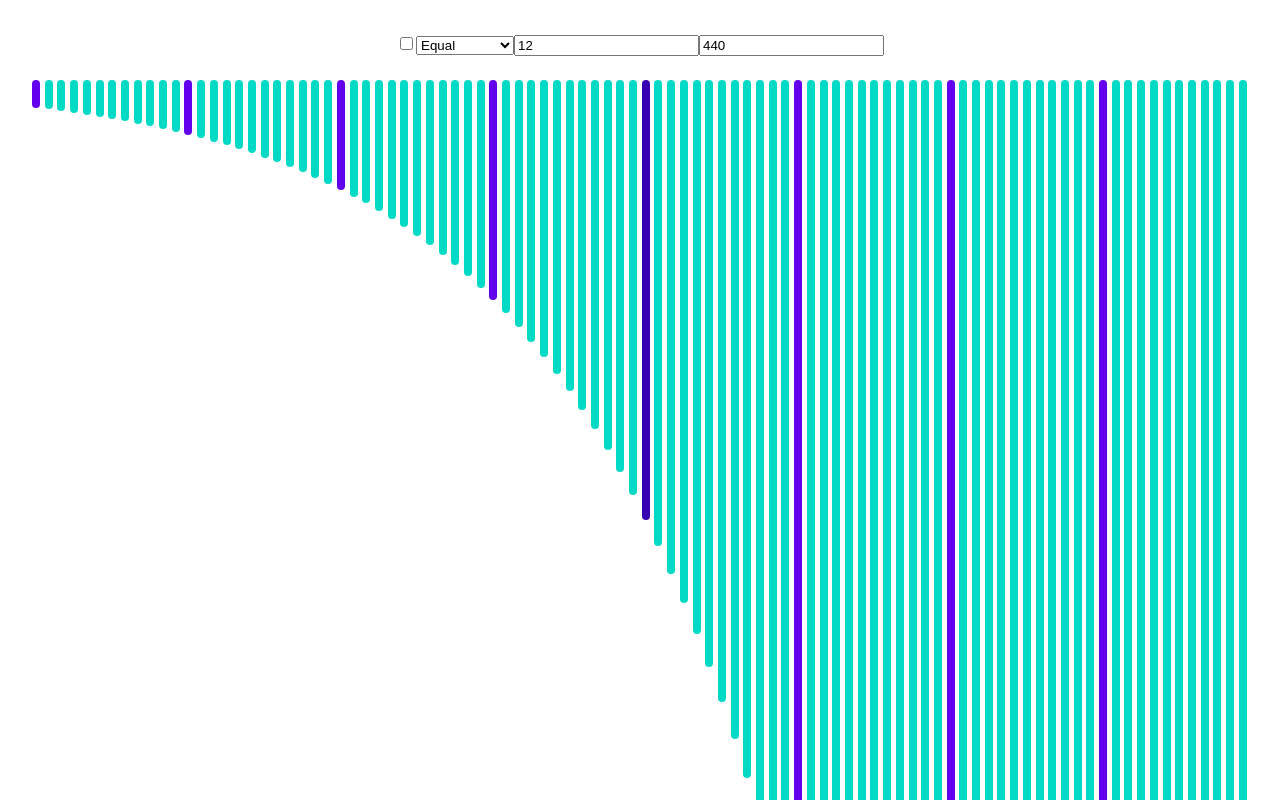
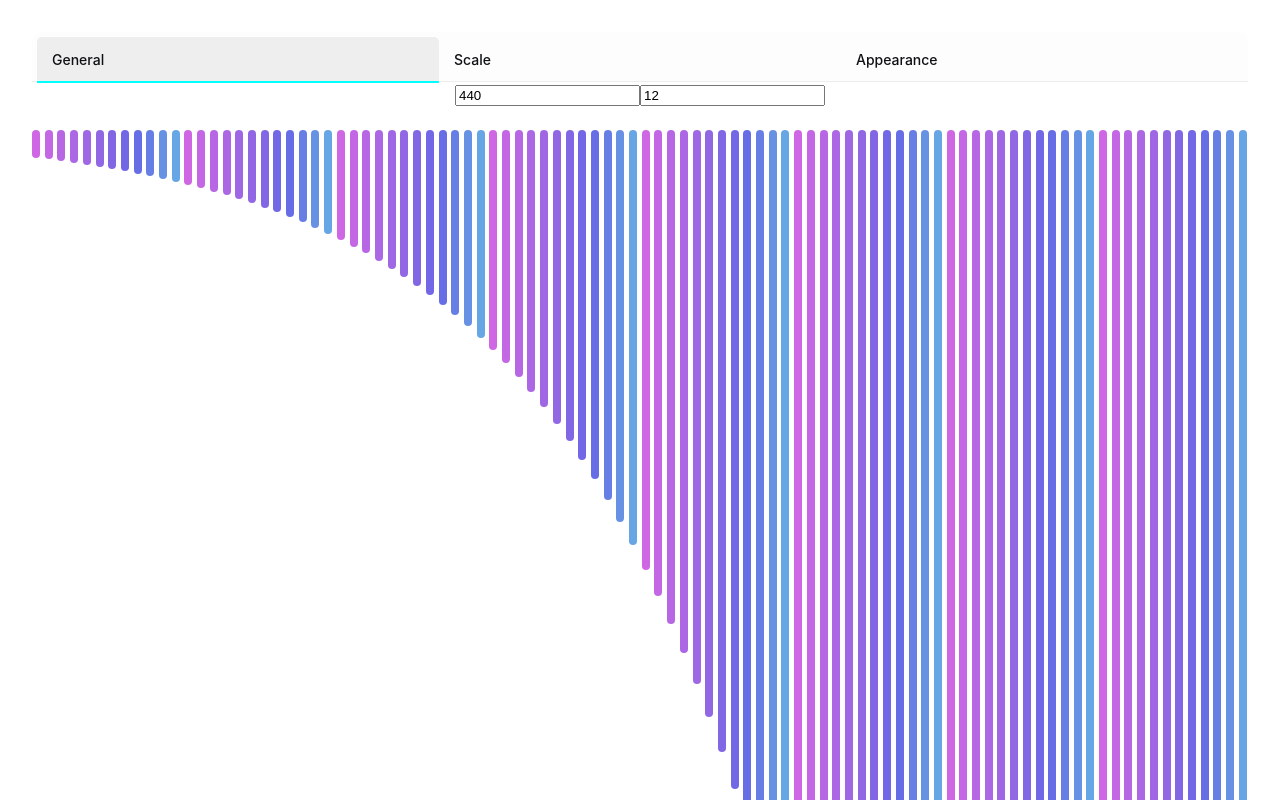
Before and after one commit to aacheng17/mere-music, a React (Vite) app: page / in a window 1280 px wide. Shown: the top 800 px of the page. Built offline with nearby package versions, Linux system fonts and the light colour scheme.

Commit message:
StringSettings, use Freq

```diff
--- a/src/App.css
+++ b/src/App.css
@@ -5,10 +5,3 @@
   padding: 2rem;
   text-align: center;
 }
-
-.mm-strings-container {
-  display: flex;
-  flex-direction: row;
-  width: 100%;
-  justify-content: space-between;
-}
--- a/src/App.tsx
+++ b/src/App.tsx
@@ -2,12 +2,8 @@ import React from 'react'
 import './App.css'
 import { String } from './components/String'
 import { motion } from "motion/react"
-
-enum ScaleType {
-  EQUAL = "Equal", JUST = "Just", PYTHAGOREAN = "Pythagorean"
-}
-
-const allScaleTypes = [ ScaleType.EQUAL, ScaleType.JUST, ScaleType.PYTHAGOREAN ]
+import { IStringSettingsModel, StringSettings } from './components/StringSettings'
+import { Freq, ScaleType } from './Models'
 
 const getGcd = (a:number,b:number): number => {
   return b ? getGcd(b, a%b) : a;
@@ -20,99 +16,71 @@ const reduceFraction = (n:number, d:number) => {
 const getId = (x:number[]) => `${x[0]},${x[1]}`
 const fromId = (x:string) => x.split(',').map(s => parseInt(s, 10))
 
-export class Freq {
-  n?: number
-  d?: number
-  ratio: number
+function App() {
+  const [ stringSettings, setStringSettings ] = React.useState<IStringSettingsModel>({
+    referenceNote: 440,
+    notesPerOctave: 12,
 
-  constructor(a: number, b?: number) {
-    if (b === undefined) {
-      this.ratio = a
-    } else {
-      this.n = a
-      this.d = b
-      this.ratio = this.n / this.d
-    }
-  }
-}
+    scaleType: ScaleType.EQUAL,
+    powersOf2Only: true,
+    highestDenominator: 16,
+    baseNum: 3,
+    baseDen: 2,
 
-function App() {
-  const [notes, setNotes] = React.useState<number[]>([])
+    logView: false
+  })
+  const [notes, setNotes] = React.useState<Freq[]>([])
 
-  const [ logView, setLogView ] = React.useState(false)
-  const [ referenceNote, setReferenceNote ] = React.useState(440)
   const octaveMult = 2
   const octavesBelow = 4
   const octavesAbove = 3
-  const [ notesPerOctave, setNotesPerOctave ] = React.useState(12)
-  const [ scaleType, setScaleType ] = React.useState(ScaleType.EQUAL)
 
-  // JUST
-  const [ powersOf2Only, setPowersOf2Only ] = React.useState(true)
-  const [ highestDenominator, setHighestDenominator ] = React.useState(16)
-
-  // PYTHAGOREAN
-  const [ baseNum, setBaseNum ] = React.useState(3)
-  const [ baseDen, setBaseDen ] = React.useState(2)
-
-  const [ hoveredFreq, setHoveredFreq ] = React.useState<number>()
-
-  const scaleTypeSelect = React.useMemo(() => {
-    return (
-      <motion.select
-        value={scaleType}
-        onChange={e => setScaleType(e.target.value as React.SetStateAction<ScaleType>)}
-      >
-        {allScaleTypes.map(t => {
-          return (<motion.option>{t}</motion.option>)
-        })}
-      </motion.select>)
-  }, [scaleType])
+  const [ hoveredStringIndex, setHoveredStringIndex ] = React.useState<number>()
 
   const setNotesViaRatios = React.useCallback((ratios: number[]) => {
-    let octaves = [referenceNote]
-    let c = referenceNote
+    let octaves = [stringSettings.referenceNote]
+    let c = stringSettings.referenceNote
     for (let i=0; i<octavesBelow; i++) {
       c /= octaveMult
       octaves = [ c, ...octaves]
     }
-    c = referenceNote
+    c = stringSettings.referenceNote
     for (let i=0; i<octavesAbove; i++) {
       c *= octaveMult
       octaves.push(c)
     }
 
-    const result = []
+    const freqs = []
     for (const octave of octaves) {
-      result.push(octave)
+      freqs.push(new Freq(octave, 1))
       for (const ratio of ratios) {
-        result.push(octave * ratio)
+        freqs.push(new Freq(octave, ratio))
       }
     }
 
-    setNotes(result)
-  },[referenceNote])
+    setNotes(freqs)
+  },[stringSettings.referenceNote])
 
   const getEqualTemperamentRatios = React.useCallback(() => {
-    const k = Math.pow(octaveMult, 1/notesPerOctave)
+    const k = Math.pow(octaveMult, 1/stringSettings.notesPerOctave)
     const ratios = [k]
     let ratio = k
-    for (let i=1; i<notesPerOctave-1; i++) {
+    for (let i=1; i<stringSettings.notesPerOctave-1; i++) {
       ratio *= k
       ratios.push(ratio)
     }
     return ratios
-  },[notesPerOctave])
+  },[stringSettings.notesPerOctave])
 
   const getJustIntonationRatios = React.useCallback(() => {
     const possibleRatios = new Set<string>()
     const ratios = []
     let n = 2, d = 1;
-    while (d <= highestDenominator) {
+    while (d <= stringSettings.highestDenominator) {
       const r = getId(reduceFraction(n, d))
       if (!possibleRatios.has(r)) possibleRatios.add(r)
       if (n / d >= 2) {
-        if (powersOf2Only) {
+        if (stringSettings.powersOf2Only) {
           d*=2
         } else { d+=1 }
         n = d+1
@@ -135,10 +103,10 @@ function App() {
     }
 
     return ratios
-  }, [getEqualTemperamentRatios, highestDenominator, powersOf2Only])
+  }, [getEqualTemperamentRatios, stringSettings.highestDenominator, stringSettings.powersOf2Only])
 
   React.useEffect(() => {
-    switch (scaleType) {
+    switch (stringSettings.scaleType) {
       case ScaleType.EQUAL: {
         setNotesViaRatios(getEqualTemperamentRatios())
         break
@@ -149,10 +117,10 @@ function App() {
       }
       case ScaleType.PYTHAGOREAN: {
         const ratios = []
-        const effectiveNotesPerOctave = baseNum === baseDen ? 1 : notesPerOctave
+        const effectiveNotesPerOctave = stringSettings.baseNum === stringSettings.baseDen ? 1 : stringSettings.notesPerOctave
         for (let i=1; i<effectiveNotesPerOctave; i++) {
           let ratio: number = ratios[ratios.length - 1] ?? 1
-          ratio *= baseNum / baseDen
+          ratio *= stringSettings.baseNum / stringSettings.baseDen
           if (ratio > octaveMult) while (ratio > octaveMult) ratio /= octaveMult
           if (ratio < 1/octaveMult) while (ratio < 1/octaveMult) ratio *= octaveMult
           ratios.push(ratio)
@@ -162,51 +130,36 @@ function App() {
         break
       }
     }
-  },[referenceNote, octavesBelow, octavesAbove, scaleType, notesPerOctave, baseNum, baseDen, setNotesViaRatios, octaveMult, getEqualTemperamentRatios, highestDenominator, powersOf2Only, getJustIntonationRatios])
+  }, [getEqualTemperamentRatios, getJustIntonationRatios, setNotesViaRatios, stringSettings.baseDen, stringSettings.baseNum, stringSettings.notesPerOctave, stringSettings.scaleType])
 
   const stringElements = React.useMemo(() => {
     return notes.map((n, i) => {
       return (<String
         layoutId={`string${i}`}
         freq={n}
-        referenceNote={referenceNote}
-        logView={logView}
-        hoveredFreq={hoveredFreq}
-        onHoverStart={() => setHoveredFreq(n)}
-        onHoverEnd={() => setHoveredFreq(undefined)}
+        isSemiHover={hoveredStringIndex && (i % stringSettings.notesPerOctave === hoveredStringIndex % stringSettings.notesPerOctave) || false}
+        logView={stringSettings.logView}
+        onHoverStart={() => setHoveredStringIndex(i)}
+        onHoverEnd={() => setHoveredStringIndex(undefined)}
       />)
     })
-  }, [hoveredFreq, logView, notes, referenceNote])
-
-  const makeHandleChangeInt = React.useCallback((setFunc: (n: number) => void, min: number, max: number) => (e: React.ChangeEvent<HTMLInputElement>) => {
-    const n = parseInt(e.target.value, 10)
-    if (isNaN(n) || n < min || n > max) return
-    setFunc(n)
-  },[])
+  }, [notes, hoveredStringIndex, stringSettings.notesPerOctave, stringSettings.logView])
 
   return (
     <>
-      <motion.input type="checkbox" checked={logView} onChange={() => setLogView(!logView)}/>
-      {scaleTypeSelect}
-      <motion.input type="number" defaultValue={notesPerOctave} onChange={makeHandleChangeInt(setNotesPerOctave, 1, 20)}/>
-      <motion.input type="number" defaultValue={referenceNote} onChange={makeHandleChangeInt(setReferenceNote, 100, 1000)}/>
-      {
-        scaleType === ScaleType.JUST && (<>
-          <motion.input type="checkbox" checked={powersOf2Only} onChange={() => setPowersOf2Only(!powersOf2Only)}/>
-          <motion.input type="number" defaultValue={highestDenominator} onChange={makeHandleChangeInt(setHighestDenominator, 8, 32)}/>
-        </>)
-      }
-      {
-        scaleType === ScaleType.PYTHAGOREAN && (<>
-          <motion.input type="number" defaultValue={baseNum} onChange={makeHandleChangeInt(setBaseNum, 1, 20)}/>
-          <motion.input type="number" defaultValue={baseDen} onChange={makeHandleChangeInt(setBaseDen, 100, 1000)}/>
-        </>)
-      }
-      <div className="mm-strings-container">
+      <StringSettings settings={stringSettings} onChangeSettings={(settings: IStringSettingsModel) => setStringSettings(settings)} />
+      <motion.div style={stringsContainer}>
         {stringElements}
-      </div>
+      </motion.div>
     </>
   )
 }
 
+const stringsContainer: React.CSSProperties = {
+  display: 'flex',
+  flexDirection: 'row',
+  width: '100%',
+  justifyContent: 'space-between'
+}
+
 export default App
--- /dev/null
+++ b/src/Models.ts
@@ -0,0 +1,27 @@
+export class Freq {
+  root: number
+  n?: number
+  d?: number
+  ratio: number
+  absoluteFreq: number
+
+  constructor(root: number, a: number, b?: number) {
+    this.root = root
+
+    if (b === undefined) {
+      this.ratio = a
+    } else {
+      this.n = a
+      this.d = b
+      this.ratio = this.n / this.d
+    }
+
+    this.absoluteFreq = this.root * this.ratio
+  }
+}
+
+export enum ScaleType {
+  EQUAL = "Equal", JUST = "Just", PYTHAGOREAN = "Pythagorean"
+}
+
+export const allScaleTypes = [ ScaleType.EQUAL, ScaleType.JUST, ScaleType.PYTHAGOREAN ]
--- a/src/components/String.css
+++ /dev/null
@@ -1,17 +0,0 @@
-.mm-string-container {
-  display: flex;
-  flex-direction: column;
-  align-items: center;
-}
-
-.mm-string-label {
-  visibility: hidden;
-}
-
-.semi-hover .mm-string-label {
-  visibility: visible;
-}
-
-.mm-string-label {
-  width: 0px;
-}
--- a/src/components/String.tsx
+++ b/src/components/String.tsx
@@ -1,48 +1,34 @@
 import React from 'react'
 import { motion } from "motion/react"
-import './String.css'
+import { Freq } from '../Models';
 
 export const String = (props: {
   layoutId: string,
-  freq: number,
-  referenceNote: number,
+  freq: Freq,
   logView: boolean,
-  hoveredFreq?: number,
+  isSemiHover: boolean,
   onHoverStart?: ()=>void,
-  onHoverEnd?: ()=>void;
+  onHoverEnd?: ()=>void
 }) => {
-  const { layoutId, freq, referenceNote, logView, hoveredFreq, onHoverStart, onHoverEnd } = props
+  const { layoutId, freq, logView, isSemiHover, onHoverStart, onHoverEnd } = props
 
-  const height = React.useMemo(() => logView ? Math.log(freq)*100 : freq, [freq, logView])
-
-  const hoverScaleY = React.useMemo(() => {
-    return 15 / height + 1
-  }, [height])
-
-  const backgroundColor = React.useMemo(() => {
-    if (referenceNote === freq) return "#3700b3"
-    if (Number.isInteger(referenceNote/freq) || Number.isInteger(freq/referenceNote)) return "#6200EE"
-    return "#03dac6"
-  }, [freq, referenceNote])
-
-  const isSemiHover = React.useMemo(() => {
-    if (!hoveredFreq) return false
-    if (Number.isInteger(hoveredFreq/freq) || Number.isInteger(freq/hoveredFreq)) return true
-  }, [freq, hoveredFreq])
-
-  const className = React.useMemo(() => {
-    let s = 'mm-string-container'
-    if (isSemiHover) s += ' semi-hover'
-    return s
-  }, [isSemiHover])
+  const height: number = React.useMemo(() => logView ? Math.log(freq.absoluteFreq)*100 : freq.absoluteFreq, [freq.absoluteFreq, logView])
+  const hoverScaleY = React.useMemo(() => 15 / height + 1, [height])
+  const backgroundColor = React.useMemo(() => `hsl(${(360 * (2 - freq.ratio)) / 4 + 200}, 70%, 65%)`, [freq])
+  const roundedFreq = React.useMemo(() => (Math.round(freq.absoluteFreq * 100) / 100).toFixed(2), [freq.absoluteFreq])
 
   const animate = React.useMemo(() => {
     if (isSemiHover) return { scaleY: hoverScaleY, scaleX: 1.2 }
-    return {}
-  },[hoverScaleY, isSemiHover])
+    return { scaleY: 1, scaleX: 1 }
+  }, [hoverScaleY, isSemiHover])
 
-  return (<div className={className}>
-    <motion.div className='mm-string-label' animate={{ rotate: -90 }}>{freq}</motion.div>
+  const stringLabel: React.CSSProperties = React.useMemo(() => {
+    return { width: '0px', visibility: isSemiHover ? 'visible' : 'hidden' }
+  }, [isSemiHover])
+
+  return (
+    <motion.div style={stringContainer}>
+    <motion.div style={stringLabel} animate={{ rotate: -90 }}>{roundedFreq}</motion.div>
     <motion.div
       layoutId={layoutId}
       style={{
@@ -62,5 +48,11 @@ export const String = (props: {
       onHoverStart={onHoverStart}
       onHoverEnd={onHoverEnd}
     />
-  </div>)
+  </motion.div>)
 }
+
+const stringContainer: React.CSSProperties = {
+  display: 'flex',
+  flexDirection: 'column',
+  alignItems: 'center'
+}
--- /dev/null
+++ b/src/components/StringSettings.tsx
@@ -0,0 +1,193 @@
+import React from "react";
+import { AnimatePresence, motion } from "motion/react"
+import { allScaleTypes, ScaleType } from "../Models";
+
+export interface IStringSettingsModel {
+  referenceNote: number,
+  notesPerOctave: number,
+
+  scaleType: ScaleType,
+  powersOf2Only: boolean,
+  highestDenominator: number,
+  baseNum: number,
+  baseDen: number,
+
+  logView: boolean
+}
+
+export const StringSettings = (props: {
+  settings: IStringSettingsModel,
+  onChangeSettings: (settings: IStringSettingsModel) => void
+}) => {
+  const { settings, onChangeSettings } = props
+
+  const handleChangeSettings = React.useCallback((newSettings: Partial<IStringSettingsModel>) => {
+    onChangeSettings({
+      ...settings,
+      ...newSettings
+    })
+  }, [onChangeSettings, settings])
+
+  const makeHandleToggleBool = React.useCallback((settingName: string) => (e: React.ChangeEvent<HTMLInputElement>) => {
+    handleChangeSettings({[settingName]: !settings[settingName]})
+  },[handleChangeSettings, settings])
+
+  const makeHandleChangeInt = React.useCallback((settingName: string, min: number, max: number) => (e: React.ChangeEvent<HTMLInputElement>) => {
+    const n = parseInt(e.target.value, 10)
+    if (isNaN(n) || n < min || n > max) return
+    handleChangeSettings({[settingName]: n})
+  },[handleChangeSettings])
+
+  // GENERAL
+  const generalTab = React.useMemo(() => {
+    return <>
+      <motion.input type="number" value={settings.referenceNote} onChange={makeHandleChangeInt('referenceNote', 100, 1000)}/>
+      <motion.input type="number" value={settings.notesPerOctave} onChange={makeHandleChangeInt('notesPerOctave', 1, 20)}/>
+    </>
+  }, [makeHandleChangeInt, settings.notesPerOctave, settings.referenceNote])
+
+  // SCALE
+  const scaleTab = React.useMemo(() => {
+    const scaleTypeSelect = (<motion.select
+        value={settings.scaleType}
+        onChange={e => handleChangeSettings({scaleType: e.target.value as ScaleType})}
+      >
+        {allScaleTypes.map(t => {
+          return (<motion.option>{t}</motion.option>)
+        })}
+    </motion.select>)
+
+    return <>
+      {scaleTypeSelect}
+      {
+        settings.scaleType === ScaleType.JUST && (<>
+          <motion.input type="checkbox" checked={settings.powersOf2Only} onChange={makeHandleToggleBool('powersOf2Only')}/>
+          <motion.input type="number" defaultValue={settings.highestDenominator} onChange={makeHandleChangeInt('highestDenominator', 8, 32)}/>
+        </>)
+      }
+      {
+        settings.scaleType === ScaleType.PYTHAGOREAN && (<>
+          <motion.input type="number" defaultValue={settings.baseNum} onChange={makeHandleChangeInt('baseNum', 1, 20)}/>
+          <motion.input type="number" defaultValue={settings.baseDen} onChange={makeHandleChangeInt('baseDen', 100, 1000)}/>
+        </>)
+      }
+    </>
+  }, [handleChangeSettings, makeHandleChangeInt, makeHandleToggleBool, settings.baseDen, settings.baseNum, settings.highestDenominator, settings.powersOf2Only, settings.scaleType])
+
+
+  // APPEARANCE
+  const appearanceTab = React.useMemo(() => {
+    return <>
+      <motion.input type="checkbox" checked={settings.logView} onChange={makeHandleToggleBool('logView')}/>
+    </>
+  }, [makeHandleToggleBool, settings.logView])
+
+  const tabs = React.useMemo(() => [
+    { label: "General", body: generalTab },
+    { label: "Scale", body: scaleTab },
+    { label: "Appearance", body: appearanceTab }
+  ], [appearanceTab, generalTab, scaleTab])
+
+  const [selectedTab, setSelectedTab] = React.useState(0)
+
+  return (<div>
+    <nav style={nav}>
+      <ul style={tabsContainer}>
+        {tabs.map((item, i) => (
+          <motion.li
+            key={item.label}
+            initial={false}
+            animate={{
+              backgroundColor:
+                i === selectedTab ? "#eee" : "#eee0",
+            }}
+            style={tab}
+            onClick={() => setSelectedTab(i)}
+          >
+            {`${item.label}`}
+            {i === selectedTab ? (
+              <motion.div
+                style={underline}
+                layoutId="underline"
+                id="underline"
+              />
+            ) : null}
+          </motion.li>
+          ))}
+      </ul>
+    </nav>
+    <main style={iconContainer}>
+      <AnimatePresence mode="wait">
+        <motion.div
+          key={tabs[selectedTab].label}
+          initial={{ y: 10, opacity: 0 }}
+          animate={{ y: 0, opacity: 1 }}
+          exit={{ y: -10, opacity: 0 }}
+          transition={{ duration: 0.2 }}
+        >
+          {tabs[selectedTab].body}
+        </motion.div>
+      </AnimatePresence>
+    </main>
+  </div>)
+}
+
+const nav: React.CSSProperties = {
+  background: "#fdfdfd",
+  padding: "5px 5px 0",
+  borderRadius: "10px",
+  borderBottomLeftRadius: 0,
+  borderBottomRightRadius: 0,
+  borderBottom: "1px solid #eeeeee",
+  height: 44,
+}
+
+const tabsStyles: React.CSSProperties = {
+  listStyle: "none",
+  padding: 0,
+  margin: 0,
+  fontWeight: 500,
+  fontSize: 14,
+}
+
+const tabsContainer: React.CSSProperties = {
+  ...tabsStyles,
+  display: "flex",
+  width: "100%",
+}
+
+const tab: React.CSSProperties = {
+    ...tabsStyles,
+    borderRadius: 5,
+    borderBottomLeftRadius: 0,
+    borderBottomRightRadius: 0,
+    width: "100%",
+    padding: "10px 15px",
+    position: "relative",
+    background: "white",
+    cursor: "pointer",
+    height: 24,
+    display: "flex",
+    justifyContent: "space-between",
+    alignItems: "center",
+    flex: 1,
+    minWidth: 0,
+    userSelect: "none",
+    color: "#0f1115",
+}
+
+const underline: React.CSSProperties = {
+    position: "absolute",
+    bottom: -2,
+    left: 0,
+    right: 0,
+    height: 2,
+    backgroundColor: "aqua"
+}
+
+const iconContainer: React.CSSProperties = {
+    display: "flex",
+    justifyContent: "center",
+    alignItems: "center",
+    flex: 1,
+}
```
